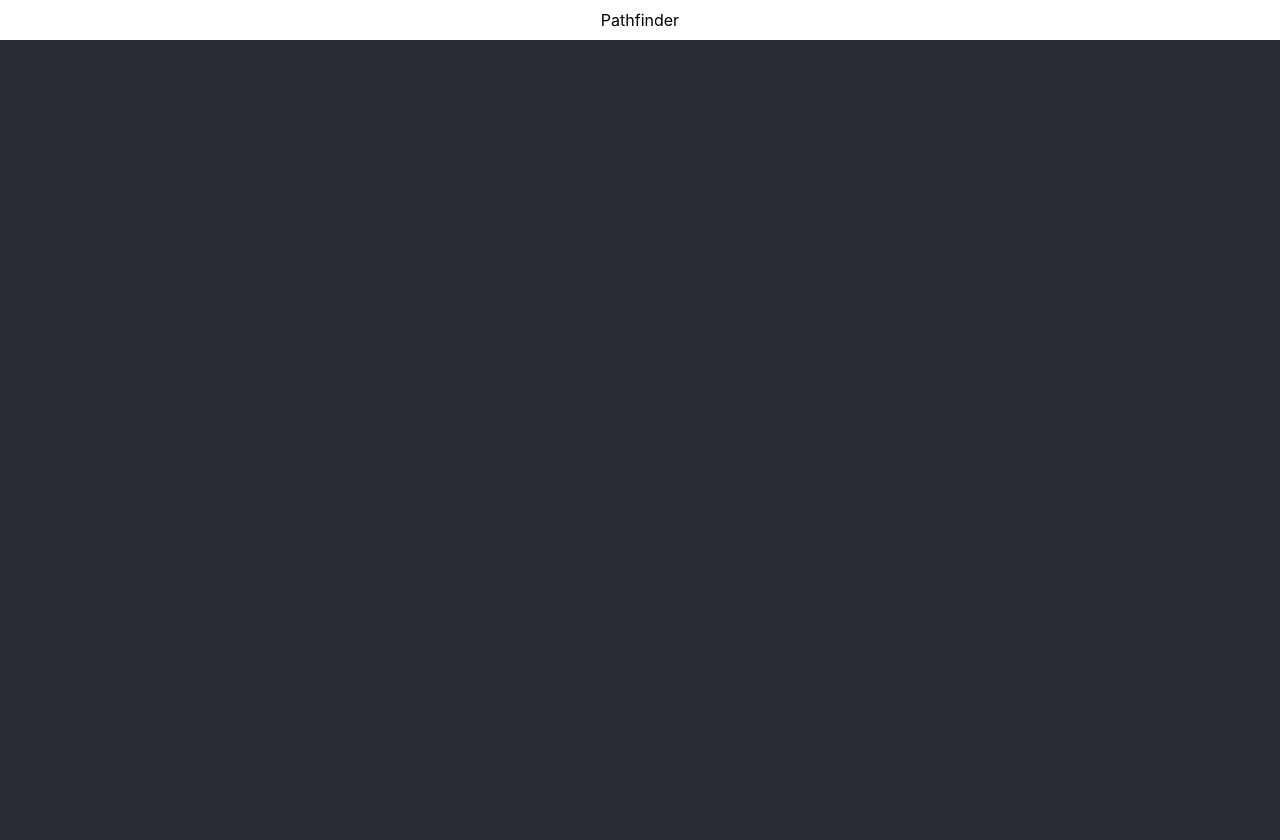
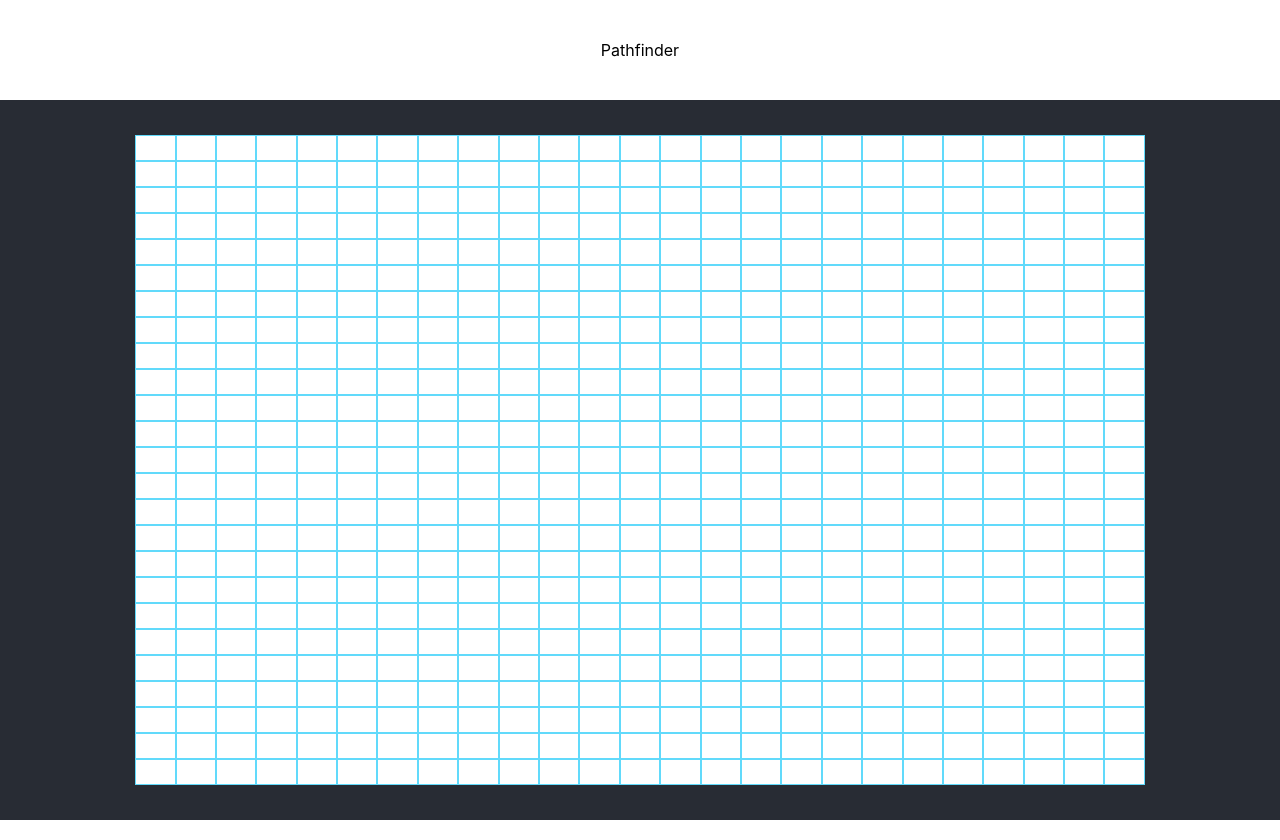
Before and after one commit to jameseaster/pathfinder, a React (Create React App) app: page / in a window 1280 px wide. Built offline with nearby package versions, Linux system fonts and the light colour scheme.

Commit message:
(feat) add styling to board and menu

```diff
--- a/src/components/Board/Board.css
+++ b/src/components/Board/Board.css
@@ -2,15 +2,32 @@
   text-align: center;
   background-color: #282c34;
   color: white;
-  min-height: 100vh;
+  min-height: 90vh;
   display: flex;
-  flex-direction: row;
+  align-items: center;
+  justify-content: center;
+  flex-direction: column;
+}
+
+.row {
+  display: flex;
   align-items: center;
   justify-content: center;
 }
 
-.square {
+.column {
+  display: flex;
+  align-items: center;
+  justify-content: center;
+}
+
+.node {
   border: solid 1px #61dafb;
-  width: 5vh;
-  height: 5vh;
+  background-color: white;
+  height: 3vh;
+  width: 3vw;
 }
+
+.node:hover {
+  background: #61dafb;
+}
--- a/src/components/Menu/Menu.css
+++ b/src/components/Menu/Menu.css
@@ -5,4 +5,5 @@
   align-items: center;
   justify-content: center;
   padding: 10px;
+  min-height: 10vh;
 }
```
